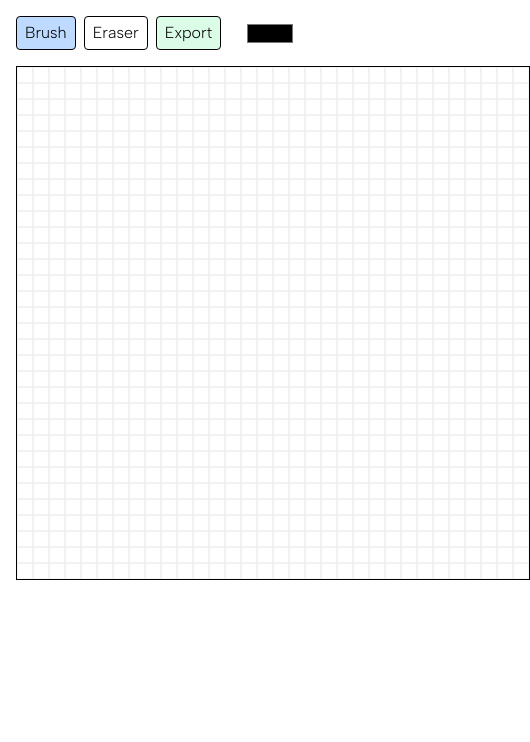
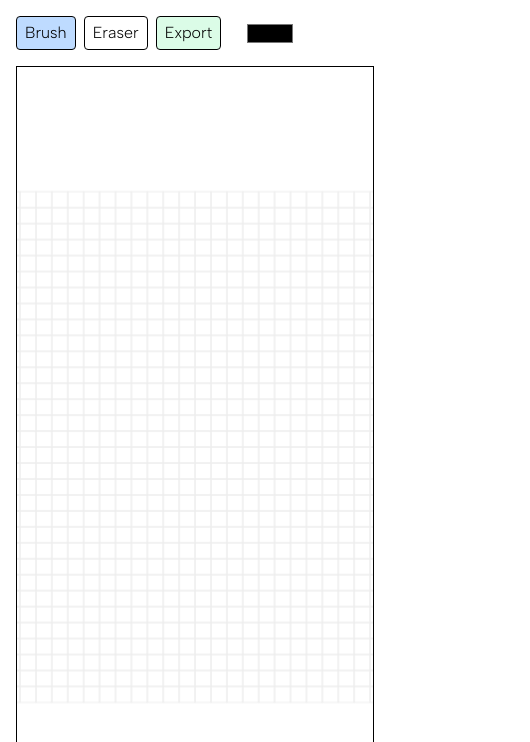
Before and after one commit to eypacha/pixeltrace, a Vue app: page / in a window 390 px wide. Shown: the top 742 px of the page, 530 px wide, since content can reach past the window. Built offline with nearby package versions, Linux system fonts and the light colour scheme.

Commit message:
Refactor canvas layout and improve resizing logic for better responsiveness

```diff
--- a/src/views/HomeView.vue
+++ b/src/views/HomeView.vue
@@ -1,7 +1,6 @@
 <template>
-  <div class="p-4">
-
-    <div class="mb-4 flex items-center gap-2">
+  <div class="p-4 h-screen flex flex-col">
+    <div class="mb-4 flex items-center gap-2 shrink-0">
       <button
         :class="['px-2 py-1 border rounded', currentTool === 'brush' ? 'bg-blue-200' : 'bg-white']"
         @click="currentTool = 'brush'"
@@ -16,15 +15,16 @@
       >Export</button>
       <input type="color" v-model="currentColor" class="ml-4" />
     </div>
-
+    <div class="flex-1 min-h-0">
       <canvas
         ref="canvasRef"
-      class="border"
+        class="border w-full h-full block"
         @mousedown="handleMouseDown"
         @mousemove="handleMouseMove"
         @mouseup="handleMouseUp"
         @mouseleave="handleMouseUp"
       />
+    </div>
   </div>
 </template>
 
@@ -37,7 +37,10 @@ const cols = 32
 const rows = 32
 const pixelSize = 16
 
+
 let ctx = null
+let gridOffsetX = 0
+let gridOffsetY = 0
 
 
 const grid = Array.from({ length: rows }, () =>
@@ -52,37 +55,45 @@ let isDrawing = false
 let currentColor = ref("#000000")
 let lastCell = null
 
-onMounted(() => {
+
+function resizeCanvas() {
   const canvas = canvasRef.value
-  canvas.width = cols * pixelSize
-  canvas.height = rows * pixelSize
-
+    const parent = canvas.parentElement
+    const rect = parent.getBoundingClientRect()
+    canvas.width = rect.width
+    canvas.height = rect.height
+  gridOffsetX = (canvas.width - cols * pixelSize) / 2
+  gridOffsetY = (canvas.height - rows * pixelSize) / 2
   ctx = canvas.getContext("2d")
   draw()
+}
+
+onMounted(() => {
+  resizeCanvas()
+  window.addEventListener('resize', resizeCanvas)
 })
+
 
 function draw() {
   ctx.clearRect(0, 0, ctx.canvas.width, ctx.canvas.height)
-
   for (let y = 0; y < rows; y++) {
     for (let x = 0; x < cols; x++) {
       const color = grid[y][x]
-
+      const px = gridOffsetX + x * pixelSize
+      const py = gridOffsetY + y * pixelSize
       if (color) {
         ctx.fillStyle = color
         ctx.fillRect(
-          x * pixelSize,
-          y * pixelSize,
+          px,
+          py,
           pixelSize,
           pixelSize
         )
       }
-
-      // grid lines
       ctx.strokeStyle = "#eee"
       ctx.strokeRect(
-        x * pixelSize,
-        y * pixelSize,
+        px,
+        py,
         pixelSize,
         pixelSize
       )
@@ -90,11 +101,11 @@ function draw() {
   }
 }
 
+
 function getCellFromMouse(e) {
   const rect = canvasRef.value.getBoundingClientRect()
-  const x = Math.floor((e.clientX - rect.left) / pixelSize)
-  const y = Math.floor((e.clientY - rect.top) / pixelSize)
-
+  const x = Math.floor((e.clientX - rect.left - gridOffsetX) / pixelSize)
+  const y = Math.floor((e.clientY - rect.top - gridOffsetY) / pixelSize)
   return { x, y }
 }
 
```
Lines whose indentation alone changed are shown as unchanged.
